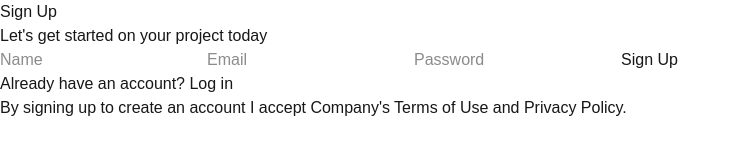
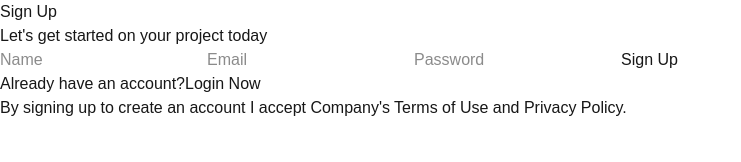
Before and after one commit to KylerLong-dev/dashboard, a Next.js app in the folder portal/: page /auth in a window 1280 px wide. Shown: the top 162 px of the page, without its empty margins (0-741 px from the left). Built offline with nearby package versions, Linux system fonts and the light colour scheme; no server answers.

Commit message:
Add useState variables for name, email, password, and login mode. Render content dynamically based on loginMode boolean value.

```diff
--- a/portal/src/app/auth/AuthForm.js
+++ b/portal/src/app/auth/AuthForm.js
@@ -6,25 +6,47 @@ import Button from "@components/Button";
 
 export default function AuthForm() {
 
+    const [name, setName] = useState("");
+    const [email, setEmail] = useState("");
+    const [password, setPassword] = useState("");
+    const [isLoginMode, setIsLoginMode] = useState(false);
+
+    //handleSubmit async function
+
     return (
         <div>
-            <h1>Sign Up</h1>
+            <h1>{isLoginMode ? "Login" : "Sign Up"}</h1>
             <p>Let's get started on your project today</p>
             <form>
-                <TextInput
-                type="text"
-                placeholder="Name"
-                />
+                {!isLoginMode && (
+                    <TextInput
+                    type="text"
+                    placeholder="Name"
+                    value={name}
+                    onChange={e => setName(e.target.value)}
+                    />
+                )}
                 <TextInput
                 type="email"
                 placeholder="Email"
+                value={email}
+                onChange={e => setEmail(e.target.value)}
                 />
                 <TextInput
                 type="password"
                 placeholder="Password"
+                value={password}
+                onChange={e => setPassword(e.target.value)}
                 />
-                <Button type="submit">Sign Up</Button>
-                <p>Already have an account? <a>Log in</a></p>
+                <Button type="submit">{isLoginMode ? "Login" : "Sign Up"}</Button>
+                <p>
+                    {isLoginMode ? "Need an account?" : "Already have an account?"}
+
+                    <a onClick={() => setIsLoginMode(!isLoginMode)}
+                    >
+                        {isLoginMode ? "Register Now" : "Login Now"}
+                    </a>
+                </p>
             </form>
             <p>By signing up to create an account I accept Company's <a>Terms of Use and Privacy Policy</a>.</p>
         </div>
```
